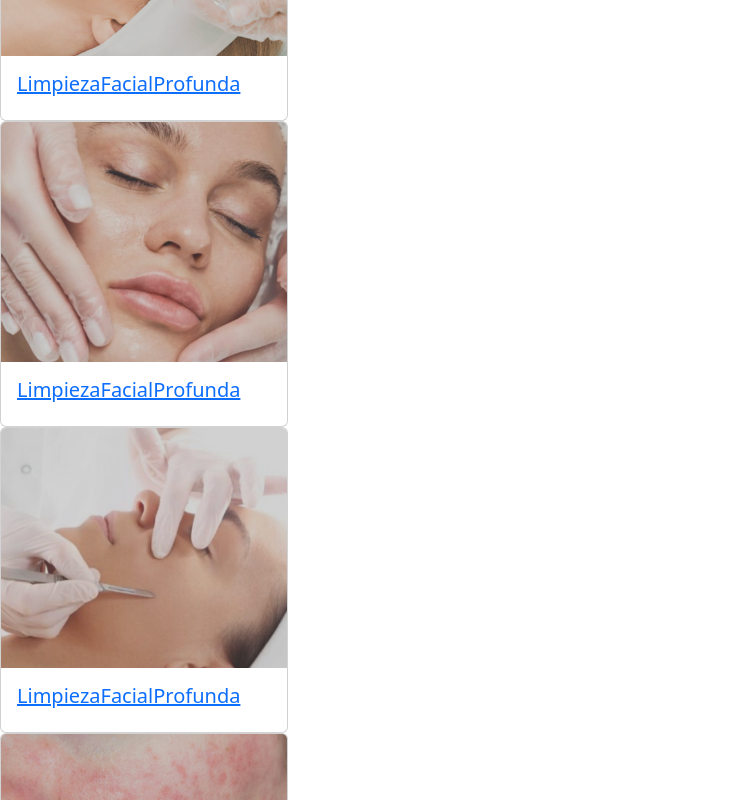
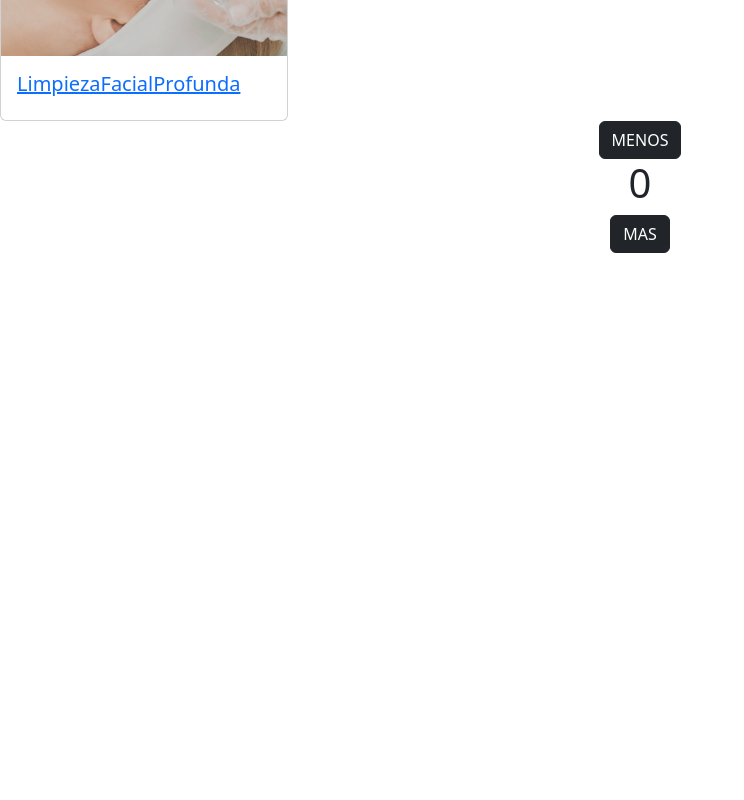
Before and after one commit to keilycristina23/EntregaFinal-Fuenmayor, a React (Vite) app: page / in a window 1280 px wide. Shown: the part 980-1780 px from the top of the page, without its empty margins (0-744 px from the left). After the commit the page ends 1233 px from the top, so only its background shows below. Built offline with nearby package versions, Linux system fonts and the light colour scheme.

Commit message:
septimocommit

```diff
--- a/src/App.jsx
+++ b/src/App.jsx
@@ -1,7 +1,6 @@
 import { BrowserRouter, Navigate, Route, Routes } from 'react-router-dom'
-import ItemDetail from './components/ItemDetail/ItemDetail'
 import ItemDetailContainer from './components/ItemDetailContainer/ItemDetailContainer'
-import { ItemListContainer } from './components/ItemListContainer/ItemListContainer'
+import { ItemListContainer } from './container/ItemListContainer/ItemListContainer'
 import { ComponentesNav } from './components/NavBar/navBar'
 
 function App() {
@@ -15,13 +14,8 @@ function App() {
       <ComponentesNav />
        <Routes>
          <Route path='/' element={<ItemListContainer greetings={greetingsItem} />} />
-         <Route path='/categoria/tratamientosFaciales' element={<ItemListContainer greetings={greetingsItem} />} />
-         <Route path='/categoria/tratamientosCorporales' element={<ItemListContainer greetings={greetingsItem} />} />
+         <Route path='/categoria/:categoriaId' element={<ItemListContainer greetings={greetingsItem} />} />
          <Route path='/ItemDetail/:productoId' element={<ItemDetailContainer/>} />
-
-        {/*  <Route path='/detail' element={<ItemDetailContainer/>} />
-         <Route path='/' element={<ItemListContainer greetings={greetingsItem} />} />
- */}
          <Route path='*' element={<Navigate to='/' />} />
        </Routes>
       </BrowserRouter>
--- a/src/components/ItemDetail/ItemDetail.jsx
+++ b/src/components/ItemDetail/ItemDetail.jsx
@@ -1,9 +1,7 @@
 import React from 'react'
 
-const ItemDetail = () => {
+export const ItemDetail = () => {
   return (
     <div>ItemDetail</div>
   )
 }
-
-export default ItemDetail
--- a/src/components/ItemDetailContainer/ItemDetailContainer.jsx
+++ b/src/components/ItemDetailContainer/ItemDetailContainer.jsx
@@ -1,10 +1,26 @@
-import React from 'react'
-import ItemDetail  from './ItemDetailContainer'
+import { useEffect } from 'react'
+import { useState } from 'react'
+import { useParams } from 'react-router-dom'
+import { getProducto } from '../../helpers/gProductos'
+import { ItemDetail } from '../ItemDetail/ItemDetail'
+
 
 const ItemDetailContainer = () => {
-  return (
-    <ItemDetail/>
+
+  const [producto, setProducto] = useState({})
+  const { productoId } = useParams()
+
+
+  useEffect(() => {
+    getProducto(productoId).then(Item => {
+      setProducto(Item)
+    })
+
+  }, [productoId])
+
+    return (
+      <ItemDetail/>
     )
-}
+ }
 
-export default ItemDetailContainer
+  export default ItemDetailContainer
--- a/src/components/ItemListContainer/ItemListContainer.jsx
+++ /dev/null
@@ -1,34 +0,0 @@
-import React from 'react'
-import { useState } from 'react';
-import { useEffect } from 'react';
-import ItemCount from '../itemCount/itemCount'
-import { gFetch } from '../../helpers/gFetch';
-import { ItemList } from '../ItemList/ItemList';
-
-
-
-export const ItemListContainer = ({ greetings }) => {
-
-  const [ productos, setProductos ] = useState([])
-  const [ cargando , setCargando ] = useState (true)
-
-    useEffect(() => {
-        gFetch()
-      .then(resolve => setProductos(resolve))
-      .catch(err => console.log('siempre se ejecuta'))
-      .finally(() => setCargando(false))
-
-
-
-  }, [])
-
-  return (
-    <>
-      <h1 className='text-warning'>{greetings}</h1>
-
-      { cargando ? <h2>Cargando productos...</h2> : <ItemList productos = {productos} /> }
-      <ItemCount />
-
-    </>
-  )
-}
--- a/src/components/itemCount/itemCount.jsx
+++ b/src/components/itemCount/itemCount.jsx
@@ -2,7 +2,6 @@ import { useState } from 'react';
 import { useEffect } from 'react';
 import React from 'react'
 import Button from 'react-bootstrap/Button';
-import { gFetch } from '../../helpers/gFetch';
 
 
 const ItemCount = () => {
--- a/src/components/navBar/navBar.jsx
+++ b/src/components/navBar/navBar.jsx
@@ -21,23 +21,16 @@ export const ComponentesNav = () => {
         <Navbar.Toggle aria-controls="responsive-navbar-nav" />
         <Navbar.Collapse id="responsive-navbar-nav">
           <Nav className="me-auto">
-              <NavLink className={({isActive}) =>isActive ? 'btn btn-success': 'btn btn-outline-success'} href="#features">E-SHOP</NavLink>
-              <Nav.Link href="#pricing">UBICACION</Nav.Link>
+              <NavLink className={({isActive}) =>isActive ? 'btn btn-success': 'btn btn-outline-success'} href="#features">UBICACIÓN</NavLink>
+              <Nav.Link href="https://www.instagram.com/skinstudio.ar/">CONTACTO</Nav.Link>
 
               <NavDropdown title="TRATAMIENTOS" id="collasible-nav-dropdown">
-
-
-                <NavLink to="/categoria/tratamientosFaciales">TRATAMIENTOS FACIALES</NavLink>
+                <NavLink to="/categoria/tratamientosÑFaciales">TRATAMIENTOS FACIALES</NavLink>
                 <br></br>
                 <NavLink to="/categoria/tratamientosCorporales">TRATAMIENTOS CORPORALES</NavLink>
-
-
-
-
-              <NavDropdown.Item href="#action/3.3">PESTAÑAS</NavDropdown.Item>
               <NavDropdown.Divider />
               <NavDropdown.Item href="#action/3.4">
-              <NavDropdown.Item href="https://www.instagram.com/skinstudio.ar/">CONTACTO</NavDropdown.Item>
+
               </NavDropdown.Item>
             </NavDropdown>
           </Nav>
--- /dev/null
+++ b/src/container/ItemListContainer/ItemListContainer.jsx
@@ -0,0 +1,47 @@
+import React from 'react'
+import { useState } from 'react';
+import { useEffect } from 'react';
+import ItemCount from '../../components/itemCount/itemCount'
+import { ItemList } from '../../components/ItemList/ItemList';
+import { useParams } from 'react-router-dom';
+import { getProductos, getProductosCategoria } from '../../helpers/gProductos';
+
+
+
+export const ItemListContainer = ({ greetings }) => {
+
+  const [ productos, setProductos ] = useState([])
+  const [cargando, setCargando] = useState(true)
+  const { categoriaId } = useParams ()
+
+
+  useEffect(() => {
+    if (categoriaId) {
+
+      getProductosCategoria(categoriaId)
+        .then((productos) => {
+        setProductos(productos);
+        setCargando(false);
+
+        })
+
+    } else {
+      getProductos().then((productos) => {
+          setProductos(productos);
+          setCargando(false);
+          });
+    }
+  }, [categoriaId])
+
+console.log(productos)
+
+  return (
+    <>
+      <h1 className='text-warning'>{greetings}</h1>
+
+      { cargando ? <h2>Cargando productos...</h2> : <ItemList productos = {productos} /> }
+      <ItemCount />
+
+    </>
+  )
+}
--- a/src/helpers/gFetch.js
+++ /dev/null
@@ -1,131 +0,0 @@
-export const productos = [
-  {
-    id: '1',
-    name: 'Limpieza Facial Profunda',
-    descripcion: 'Shaalalalala',
-    precio: '100',
-    categoria: 'tratamientos faciales',
-    foto: '/public/assets/limpiezafacialprofunda.png'
-  },
-
-  {
-    id: '2',
-    name: 'Shine Facial',
-    descripcion: 'Ohhh ohhhhh ohhh',
-    precio: '100',
-    stock: '',
-    hastash: '',
-    foto: '/public/assets/shinefacial.png'
-  },
-
-  {
-    id: '3',
-    name: 'LimpiezaFacialProfunda',
-    descripcion: '',
-    precio: '100',
-    stock: '',
-    hastash: '',
-    foto: '../../public/assets/LimpiezaPellingQuimico.png'
-  },
-
-  {
-    id: '4',
-    name: 'LimpiezaFacialProfunda',
-    descripcion: '',
-    precio: '100',
-    stock: '',
-    hastash: '',
-    foto: '../../public/assets/shinefacial.png'
-  },
-
-  {
-    id: '5',
-    name: 'LimpiezaFacialProfunda',
-    descripcion: 'sdkljdskjlkjfd',
-    precio: '100',
-    stock: '',
-    hastash: '',
-    foto: '../../public/assets/limpiezaDermaplaning.png'
-  },
-
-  {
-    id: '6',
-    Name: 'LimpiezaFacialProfunda',
-    Descripcion: '',
-    Precio: '100',
-    Stock: '',
-    hastash: '',
-    foto: '../../public/assets/limpiezaSoft.png'
-  },
-
-  {
-    id: '7',
-    Name: 'LimpiezaFacialProfunda',
-    Descripcion: '',
-    Precio: '100',
-    Stock: '',
-    hastash: '',
-    foto: '../../public/assets/Antiage.png'
-  },
-
-  {
-    id: '8',
-    Name: 'LimpiezaFacialProfunda',
-    Descripcion: '',
-    Precio: '100',
-    Stock: '',
-    hastash: '',
-    foto: '../../public/assets/embarazada.png'
-  },
-
-  {
-    id: '9',
-    Name: 'LimpiezaFacialProfunda',
-    Descripcion: '',
-    Precio: '100',
-    Stock: '',
-    hastash: '',
-    foto: '../../public/assets/shinefacial.png'
-  },
-
-  {
-    id: '10',
-    Name: 'LimpiezaFacialProfunda',
-    Descripcion: '',
-    Precio: '100',
-    Stock: '',
-    hastash: '',
-    foto: '../../public/assets/shinefacial.png'
-  },
-
-  {
-    id: '11',
-    Name: 'LimpiezaFacialProfunda',
-    Descripcion: '',
-    Precio: '100',
-    Stock: '',
-    hastash: '',
-    foto: '../../public/assets/shinefacial.png'
-  },
-
-  {
-    id: '12',
-    Name: 'LimpiezaFacialProfunda',
-    Descripcion: '',
-    Precio: '100',
-    Stock: '',
-    hastash: '',
-    foto: '../../public/assets/shinefacial.png'
-  },
-
-]
-
-export const gFetch = (id) => {
-  return new Promise((resolve) => {
-    //acciones
-    setTimeout(() => {
-      resolve(id ? productos.find (prod => prod.id === id): productos);
-    },3000)
-
-})
-}
--- /dev/null
+++ b/src/helpers/gProductos.js
@@ -0,0 +1,57 @@
+export const productos = [
+  {
+    id: '1',
+    name: 'Limpieza Facial Profunda',
+    descripcion: 'Shaalalalala',
+    precio: '100',
+    categoria: 'tratamientosFaciales',
+    foto: '/public/assets/limpiezafacialprofunda.png'
+  },
+
+  {
+    id: '2',
+    name: 'Shine Facial',
+    descripcion: 'Ohhh ohhhhh ohhh',
+    precio: '100',
+    categoria:'tratamientosCorporales',
+    foto: '/public/assets/shinefacial.png'
+  },
+
+  {
+    id: '3',
+    name: 'LimpiezaFacialProfunda',
+    descripcion: '',
+    precio: '100',
+    categoria:'tratmientosCorporales',
+    foto: '../../public/assets/LimpiezaPellingQuimico.png'
+  },
+
+
+]
+
+export const getProductos = () => {
+  return new Promise((resolve, reject) => {
+    setTimeout(() => {
+      resolve(productos);
+
+    }, 2000);
+  });
+}
+
+export const getProductosCategoria = (categoria) => {
+  return new Promise((resolve) => {
+      const productos = productos.filter(producto => producto.categoria === categoria);
+      setTimeout(() => {
+          resolve(productos);
+      }, 2000);
+  });
+}
+
+export const getProducto = (id) => {
+  return new Promise((resolve) => {
+      const prod = productos.find(p => p.id === parseInt(id))
+      setTimeout(() => {
+          resolve(prod)
+      }, 1000)
+  })
+}
```
